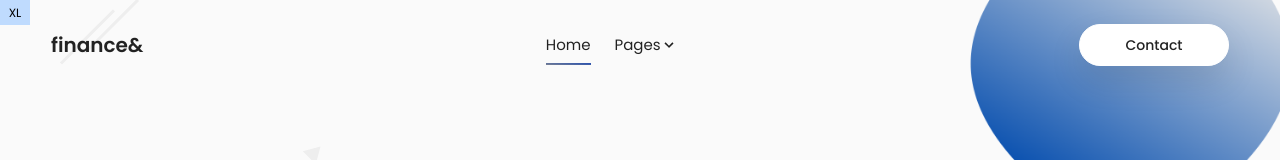
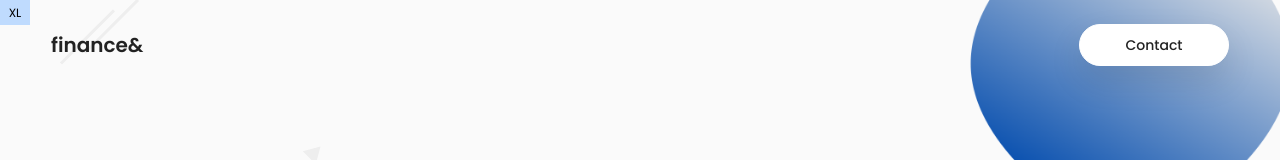
Before and after one commit to stephangriesel/financeand-site, an Astro site: page / in a window 1280 px wide. Shown: the top 160 px of the page. Built offline with nearby package versions, Linux system fonts and the light colour scheme; Astro itself is replaced by a stand-in of ours; some packages are replaced by stand-ins of ours; what tailwind-bootstrap-grid would draw is missing.

Commit message:
hide menu hack

```diff
--- a/src/layouts/partials/Header.astro
+++ b/src/layouts/partials/Header.astro
@@ -52,18 +52,18 @@ const { pathname } = Astro.url;
 
     <ul
       id="nav-menu"
-      class="navbar-nav order-3 hidden w-full lg:order-1 lg:flex lg:w-auto lg:space-x-2"
+      class="navbar-nav order-3 lg:hidden hidden w-full lg:order-1 lg:flex lg:w-auto lg:space-x-2"
     >
       {
         main.map((menu) => (
           <>
             {menu.hasChildren ? (
               <li
-                class="nav-item nav-dropdown group relative cursor-pointer "
+                class="nav-item hidden nav-dropdown group relative cursor-pointer "
                 id="dropdown-button"
               >
                 <span
-                  class={`nav-link inline-flex items-center ${
+                  class={`nav-link hidden inline-flex items-center ${
                     menu.children?.map(({ url }) => url).includes(pathname) ||
                     menu.children
                       ?.map(({ url }) => `${url}/`)
```
